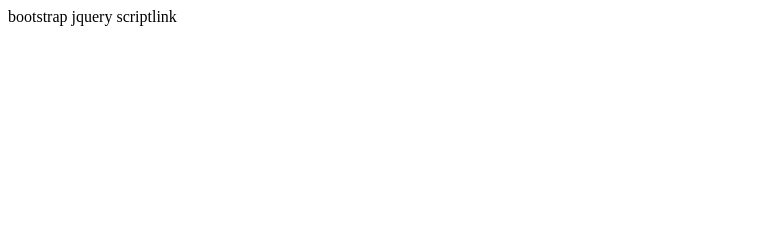
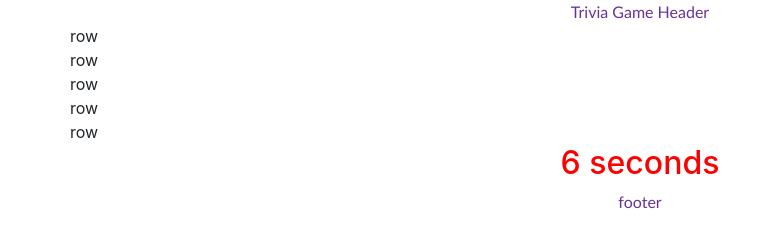
Before and after one commit to jcw124/TriviaGame, a plain HTML site: page index.html in a window 1280 px wide. Shown: the whole page, without its empty margins (0-772 px from the left). Drawn offline with nearby package versions, Linux system fonts and the light colour scheme.

Commit message:
set my timer

```diff
--- a/assets/css/reset.css
+++ b/assets/css/reset.css
@@ -0,0 +1,48 @@
+/* http://meyerweb.com/eric/tools/css/reset/
+   v2.0 | 20110126
+   License: none (public domain)
+*/
+
+html, body, div, span, applet, object, iframe,
+h1, h2, h3, h4, h5, h6, p, blockquote, pre,
+a, abbr, acronym, address, big, cite, code,
+del, dfn, em, img, ins, kbd, q, s, samp,
+small, strike, strong, sub, sup, tt, var,
+b, u, i, center,
+dl, dt, dd, ol, ul, li,
+fieldset, form, label, legend,
+table, caption, tbody, tfoot, thead, tr, th, td,
+article, aside, canvas, details, embed,
+figure, figcaption, footer, header, hgroup,
+menu, nav, output, ruby, section, summary,
+time, mark, audio, video {
+	margin: 0;
+	padding: 0;
+	border: 0;
+	font-size: 100%;
+	font: inherit;
+	vertical-align: baseline;
+}
+/* HTML5 display-role reset for older browsers */
+article, aside, details, figcaption, figure,
+footer, header, hgroup, menu, nav, section {
+	display: block;
+}
+body {
+	line-height: 1;
+}
+ol, ul {
+	list-style: none;
+}
+blockquote, q {
+	quotes: none;
+}
+blockquote:before, blockquote:after,
+q:before, q:after {
+	content: '';
+	content: none;
+}
+table {
+	border-collapse: collapse;
+	border-spacing: 0;
+}
--- a/assets/css/style.css
+++ b/assets/css/style.css
@@ -0,0 +1,10 @@
+header, footer{
+    color: rebeccapurple;
+    font-family: 'Trebuchet MS', 'Lucida Sans Unicode', 'Lucida Grande', 'Lucida Sans', Arial, sans-serif;
+    float: top;
+    text-align: center;
+}
+#timerDisplay{
+    text-align: center;
+    color: red;
+}
--- a/assets/javascript/app.js
+++ b/assets/javascript/app.js
@@ -0,0 +1,105 @@
+//Notes do not refresh the game, Reset the page
+
+
+//Define global Variables
+  //Timers starting value (60s)
+  var maxTimer = 10;
+  //Questions & Answers Arrays
+  var questions;
+  //Correct Answers
+  var correct = 0;
+ //Incorrect Answers
+ var incorrect = 0;
+ // Total questions displayed
+ var totalQuestions;
+ //Unanswered
+ var unanswered;
+ //Time remaining
+ var remainingTime=maxTimer;
+
+
+
+
+ var intervalID = setInterval(countdown, 1000);
+
+//pass function as the first parameter, time as the second parameter
+function countdown(){
+  if (remainingTime < 1){
+    clearInterval(intervalID);
+    console.log("Times Up!");
+    $("#timerDisplay").html("<h2>" +  " Times Up!" + "</h2>");
+    return;
+  }
+  $("#timerDisplay").html("<h2>" + remainingTime + " seconds" + "</h2>");
+  remainingTime --;
+  console.log("time in the countdown function is " + remainingTime);
+}
+
+
+
+
+
+
+// while  (remainingTime != 0){
+
+// } else
+// console.log("Times Up!");
+
+//Define array of questions and answers 20 questions
+// arrays
+//    -question
+//    -choices
+//    -answer
+
+//    random (i)
+
+  // loop through 10 questions
+
+// Clickable Button to begin the game
+
+
+//Display directions of game with countdown to start
+
+// display Timer
+
+//display question
+
+//display answer
+
+//Verfications
+    //if the timer expires go to the next question
+    //if an answer is selected check if its right or wrong
+    //increment the number of question displayed
+
+    //if the answer is right then display and imag
+    // increment the correct answers variable
+    //increment the number of question displayed
+    // go to the next question
+
+
+
+      // if the answer is wrong then show the correct answer and go to the next question
+      //increment the incorrect answers variable
+      //go to the next question
+     //increment the number of question displayed
+
+
+     //if # of quesitons displayed is equal to ten  then go to summary
+
+
+     //Summary should display
+        //Total number of questions attempted
+        //Total number of correct Answers
+        //Total number of incorrect Answers
+        //Total number of unanswred Questions
+
+        //Do you want to play again
+
+
+
+
+
+ //Nice to haves once the basics are done
+// images for the correct Answers
+// audio for correct Answers
+// audio for incorrect Answers
--- a/index.html
+++ b/index.html
@@ -2,11 +2,43 @@
 <html>
     <head>
         <title>Trivia Game</title>
-        bootstrap
-        jquery
-        scriptlink
+        <link rel="stylesheet" type="text/css" href="assets/css/reset.css">
+        <link rel="stylesheet" type="text/css" href="assets/css/style.css">
+        <meta name="viewport" content="width=device-width, initial-scale=1.0">
+        <link rel="stylesheet" href="https://maxcdn.bootstrapcdn.com/bootstrap/4.0.0/css/bootstrap.min.css" integrity="sha384-Gn5384xqQ1aoWXA+058RXPxPg6fy4IWvTNh0E263XmFcJlSAwiGgFAW/dAiS6JXm"
+            crossorigin="anonymous">
+        <script src="https://code.jquery.com/jquery-3.2.1.slim.min.js" integrity="sha384-KJ3o2DKtIkvYIK3UENzmM7KCkRr/rE9/Qpg6aAZGJwFDMVNA/GpGFF93hXpG5KkN"
+            crossorigin="anonymous"></script>
+        <script src="https://maxcdn.bootstrapcdn.com/bootstrap/4.0.0/js/bootstrap.min.js" integrity="sha384-JZR6Spejh4U02d8jOt6vLEHfe/JQGiRRSQQxSfFWpi1MquVdAyjUar5+76PVCmYl"
+            crossorigin="anonymous"></script>
+
     </head>
     <body>
+        <header>
+Trivia Game Header
+        </header>
+    <div class="container">
+        <div class="class row">
+           row
+        </div>
+        <div class="class row">
+                row
+        </div>
+        <div class="class row">
+                row
+        </div>
+        <div class="class row">
+                row
+        </div>
+        <div class="class row">
+                row
+        </div>
+        <div id="timerDisplay">30 seconds</div>
+    </div>
+<footer>
+footer
+</footer>
+<script src="assets/javascript/app.js"></script>
 
     </body>
 </html>
```
Also changed, not shown: assets/reference.js (added, +13 -0 lines).
